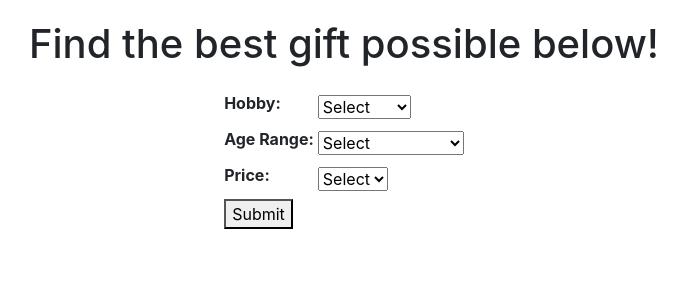
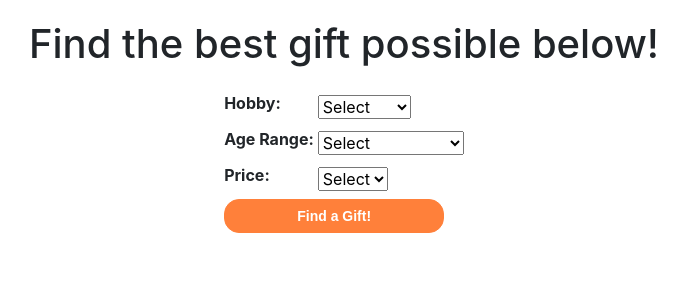
Before and after one commit to TanBeige/django-gift-finder, a Django app: page / in a window 1280 px wide. Shown: the top 300 px of the page, without its empty margins (296-983 px from the left). Run offline with Django 3.2, Linux system fonts and the light colour scheme; data that the repository does not hold is empty; some libraries are stand-ins or nearby versions.

Commit message:
Update base.html

```diff
--- a/templates/base.html
+++ b/templates/base.html
@@ -9,7 +9,6 @@
     <!--Styling for Page-->
     <style>
         p {color:#00008B	;}
-
         #gift_form_table {
             margin: auto;
             border-collapse: unset
@@ -36,14 +35,16 @@
 </head>
 <body>
     {% block content  %}
-    <h1 style="text-align: center; margin: 0.5em">Find the best gift possible below!</h1>
+    <h1 style="text-align: center; margin: 0.5em ">Find the best gift possible below!</h1>
 
     <form action="" id="gift" method="get" >
         <table id="gift_form_table">
             {{form.as_table}}
             <tr>
                 <td colspan="2">
-                    <button type="submit" form="gift" value="Submit">Submit</button>
+
+                    <!--  <button type="submit" form="gift" value="Submit">Submit</button> -->
+                    <input type="submit" form="gift" value="Find a Gift!" style="background-color:#ff803a;border:1px solid #ff803a;border-radius:15px;color:#ffffff;display:inline-block;font-family:'Montserrat',Arial, Geneva, sans-serif;font-size:14px;font-weight:700;line-height:30px;text-align:center;text-decoration:none;width:220px;-webkit-text-size-adjust:none;mso-hide:all;" />
                 </td>
             </tr>
         </table>
```
